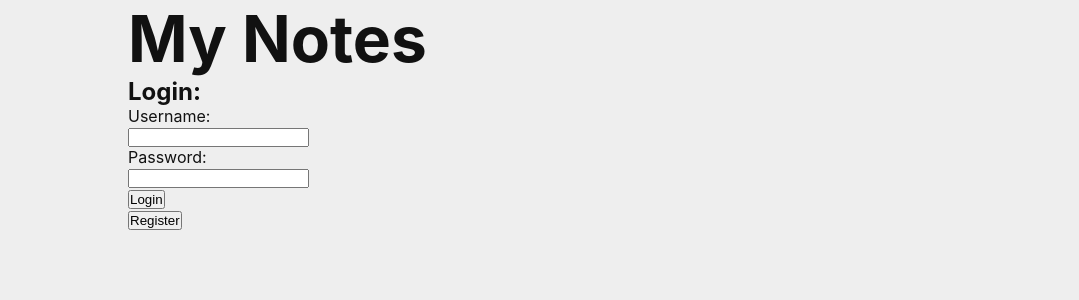
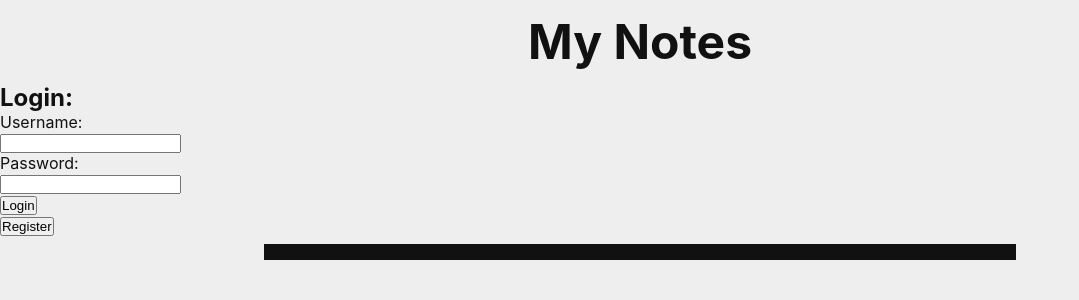
Before and after one commit to kylbutlr/notes-app-react, a React (Create React App) app: page / in a window 1280 px wide. Shown: the top 300 px of the page, without its empty margins (0-1079 px from the left). Built offline with nearby package versions, Linux system fonts and the light colour scheme.

Commit message:
FE design WIP

```diff
--- a/src/App.css
+++ b/src/App.css
@@ -1,49 +1,3 @@
-/*body {
-  background: #eee;
-  margin: auto;
-  max-width: 40vw;
-}
-p {
-  color: #111;
-  margin: 5px 0;
-  padding: 0 20px 0 10px;
-}
-p,
-h2 {
-  cursor: default;
-}
-h1,
-button {
-  cursor: pointer;
-}
-button:disabled,
-input[type=submit]:disabled {
-  opacity: 0.5;
-}
-.ListInfo {
-  display: inline-block;
-  vertical-align: middle;
-  position: relative;
-  bottom: 3px;
-}
-.ListButtons {
-  display: inline-block;
-}
-ol {
-  font-size: 12px;
-}
-.P1 {
-  font-size: 20px;
-  font-weight: 500;
-}
-.P2 {
-  font-size: 16px;
-}
-.P3 {
-  font-size: 12px;
-}
-*/
-
 * {
   margin: 0;
   padding: 0;
@@ -59,12 +13,17 @@ button, .title {
   cursor: pointer;
 }
 
-p {
+h2, p {
   cursor: default;
 }
 
 input[name=id] {
   display: none;
+}
+
+button:disabled,
+input[type=submit]:disabled {
+  opacity: 0.5;
 }
 
 ol {
@@ -73,12 +32,13 @@ ol {
 }
 
 li {
-  margin: 1em;
+  margin: 0.5em 1em;
   min-width: 5em;
   max-width: 15em;
 }
 
 .edit-button, .delete-button {
+  display: inline-block;
   margin: 0.1em;
   padding: 0.1em;
   opacity: 0;
@@ -86,12 +46,55 @@ li {
 }
 
 .app {
-  width: 80%;
+  height: 100vh;
+  width: 100vw;
   margin: 0 auto;
+  overflow-x: hidden;
 }
 
 .title {
-  font-size: 1em;
+  text-align: center;
+}
+
+.navigation {
+  margin: 0 auto;
+  width: 60vw;
+}
+
+.navigation-wrapper {
+  background: #111;
+  display: flex;
+  margin: 0.5em;
+  padding: 0.5em;
+}
+
+.navigation-wrapper button {
+  flex-grow: 1;
+  flex: 1;
+}
+
+.search {
+  display: flex;
+  width: 60vw;
+  margin: 0 auto;
+  padding: 0.5em 0;
+}
+
+.search form {
+  margin: 0;
+}
+
+.search label {
+  font-size: 0;
+}
+
+.search input {
+  flex-grow: 1;
+}
+
+.view-notes, .view-tags, .view-search {
+  width: 80vw;
+  margin: 0 auto;
 }
 
 .p1 {
@@ -107,6 +110,22 @@ li {
   font-size: 0.75em;
 }
 
+h1 {
+  font-size: 2em;
+}
+
+h2 {
+  font-size: 1.5em;
+}
+
+h3 {
+  font-size: 1.25em;
+}
+
+h4 {
+  font-size: 1em;
+}
+
 .list-info {
   padding: 0.5em;
 }
@@ -119,6 +138,18 @@ li:hover .delete-button {
   opacity: 1;
 }
 
+.footer-buttons {
+  display: flex;
+  margin: 1em auto;
+  width: 60vw;
+}
+
+.delete-notes-button,
+.delete-tags-button,
+.logout-button {
+  display: flex;
+}
+
 @media only screen and (min-width: 768px) {
 
   ol {
@@ -127,7 +158,11 @@ li:hover .delete-button {
   }
 
   .title {
-    font-size: 2em;
+    padding: 0.75em;
+  }
+
+  h1 {
+    font-size: 3em;
   }
 
 }
--- a/src/App.js
+++ b/src/App.js
@@ -972,6 +972,24 @@ class App extends Component {
           </div>
         </div>
 
+        {/* Search Form */}
+        <div
+          className='search'
+          style={{
+            display:
+              this.state.activeTab === tabs.VIEW_NOTES || this.state.activeTab === tabs.VIEW_TAGS
+                ? 'block'
+                : 'none',
+          }}>
+          <div>
+            <SearchForm
+              onSubmit={this.onSearchFormSubmit}
+              onChange={this.onSearchFormChange}
+              searchInput={this.state.searchInput}
+            />
+          </div>
+        </div>
+
         {/* Navigation Buttons */}
         <div className='navigation'>
           <div className='navigation-wrapper'>
@@ -1023,25 +1041,6 @@ class App extends Component {
           </div>
         </div>
 
-        {/* Search Form */}
-        <div
-          className='search'
-          style={{
-            display:
-              this.state.activeTab === tabs.VIEW_NOTES || this.state.activeTab === tabs.VIEW_TAGS
-                ? 'block'
-                : 'none',
-          }}>
-          <br />
-          <div>
-            <SearchForm
-              onSubmit={this.onSearchFormSubmit}
-              onChange={this.onSearchFormChange}
-              searchInput={this.state.searchInput}
-            />
-          </div>
-        </div>
-
         {/* Search Results */}
         <div
           className='view-search'
@@ -1052,16 +1051,16 @@ class App extends Component {
             style={{
               display: this.state.searching === true ? 'block' : 'none',
             }}>
-            <h2>
+            <h3>
               Search Results ({this.state.searchResults.length}) for{' '}
               {this.state.searchedTag.join(', ')}:
-            </h2>
-            <h3
+            </h3>
+            <h4
               style={{
                 display: this.state.searchResults.length === 0 ? 'block' : 'none',
               }}>
               No Results Found
-            </h3>
+            </h4>
             <ol>{this.state.searchResults.map(n => this.renderNote(n))}</ol>
           </div>
         </div>
@@ -1078,7 +1077,6 @@ class App extends Component {
             }}>
             <h2>Notes:</h2>
             <ol>{this.state.notes.map(n => this.renderNote(n))}</ol>
-            <button onClick={this.handleDeleteAllNotes}>Delete All Notes</button>
           </div>
         </div>
 
@@ -1091,7 +1089,6 @@ class App extends Component {
           <div>
             <h2>Tags:</h2>
             <ol>{this.state.tags.map(n => this.renderTag(n))}</ol>
-            <button onClick={this.handleDeleteAllTags}>Delete All Tags</button>
           </div>
         </div>
 
@@ -1159,16 +1156,28 @@ class App extends Component {
           </div>
         </div>
 
-        {/* Logout Button */}
+        {/* Footer Buttons */}
+        <div className='footer-buttons'>
+          <div
+            className='delete-notes-button'
+            style={{ display: this.state.activeTab === tabs.VIEW_NOTES ? 'flex' : 'none' }}>
+            <button onClick={this.handleDeleteAllNotes}>Delete All Notes</button>
+          </div>
+          <div
+            className='delete-tags-button'
+            style={{ display: this.state.activeTab === tabs.VIEW_TAGS ? 'flex' : 'none' }}>
+            <button onClick={this.handleDeleteAllTags}>Delete All Tags</button>
+          </div>
           <div
             className='logout-button'
             style={{
               display:
                 this.state.activeTab !== tabs.LOGIN && this.state.activeTab !== tabs.REGISTER
-                ? 'block'
+                  ? 'flex'
                   : 'none',
             }}>
             <button onClick={() => this.logoutClick()}>Logout</button>
+          </div>
         </div>
       </div>
     );
```
Lines whose indentation alone changed are shown as unchanged.
